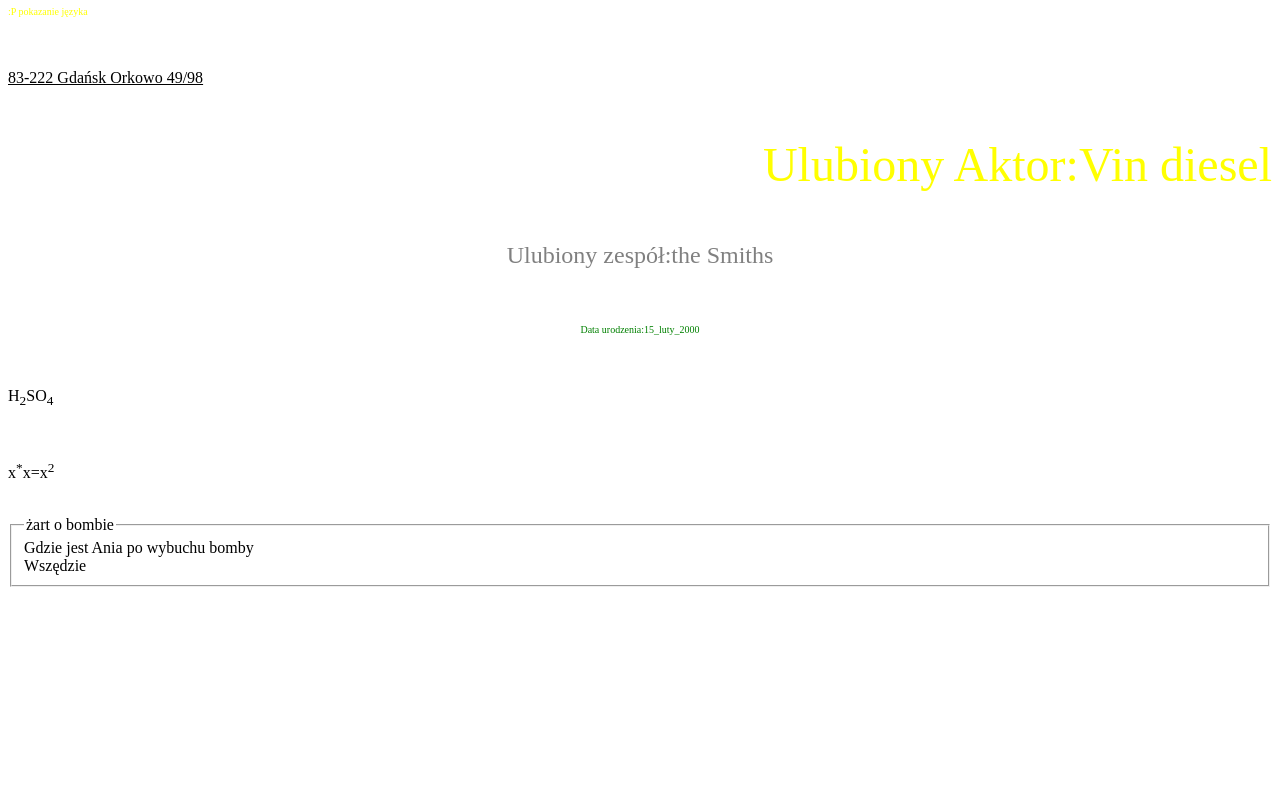
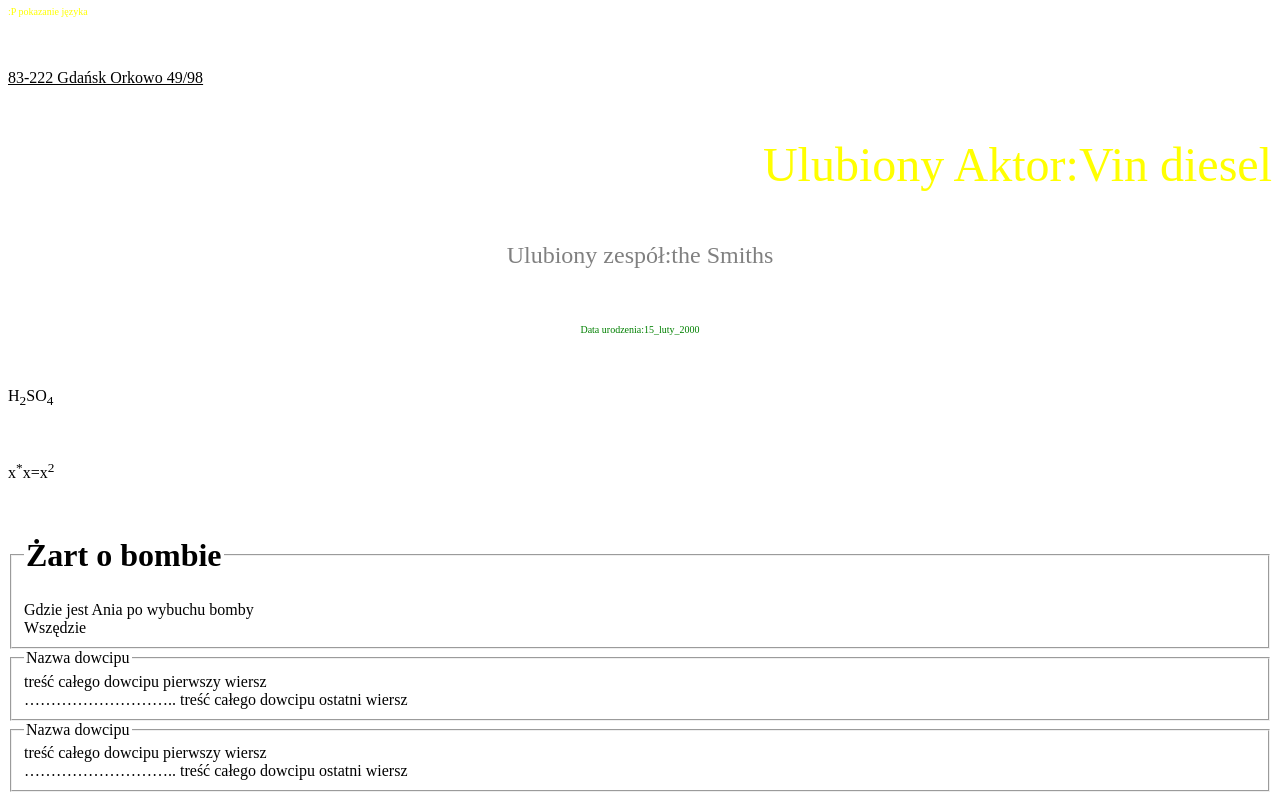
Before and after one commit to akasulmin/PIERWSZE-ZADANIE, a plain HTML site: page index.html in a window 1280 px wide. Shown: the part 1361-2161 px from the top of the page. Before the commit the page ends 1956 px from the top, so only its background shows below. Drawn offline with Linux system fonts and the light colour scheme.

Commit message:
Update index.html

```diff
--- a/index.html
+++ b/index.html
@@ -36,10 +36,23 @@
     <p align="left"> <font color="black" size="3" face"Araial"> H<sub>2</sub>SO<sub>4</sub> </font> </p> <br>
     <p align="left"> <font color="black" size="3" face"Araial"> x<sup>*</sup>x=x<sup>2</sup> </font> </p> <br>
   <fieldset>
-     <LEGEND> żart o bombie </LEGEND>
-Gdzie jest Ania po wybuchu bomby<br>
-Wszędzie<br>
+     <LEGEND><h1 ALIGN=right >Żart o bombie</h1></LEGEND>
+         Gdzie jest Ania po wybuchu bomby<br>
+         Wszędzie<br>
+        </fieldset>
+       <FIELDSET>
+<LEGEND> Nazwa dowcipu </LEGEND>
+treść całego dowcipu  pierwszy wiersz<br>
+………………………..
+treść całego dowcipu  ostatni wiersz<br>
+
   </fieldset>
+       <FIELDSET>
+<LEGEND> Nazwa dowcipu </LEGEND>
+treść całego dowcipu  pierwszy wiersz<br>
+………………………..
+treść całego dowcipu  ostatni wiersz<br>
+             </fieldset>
 
 </body>
 </html>
```
